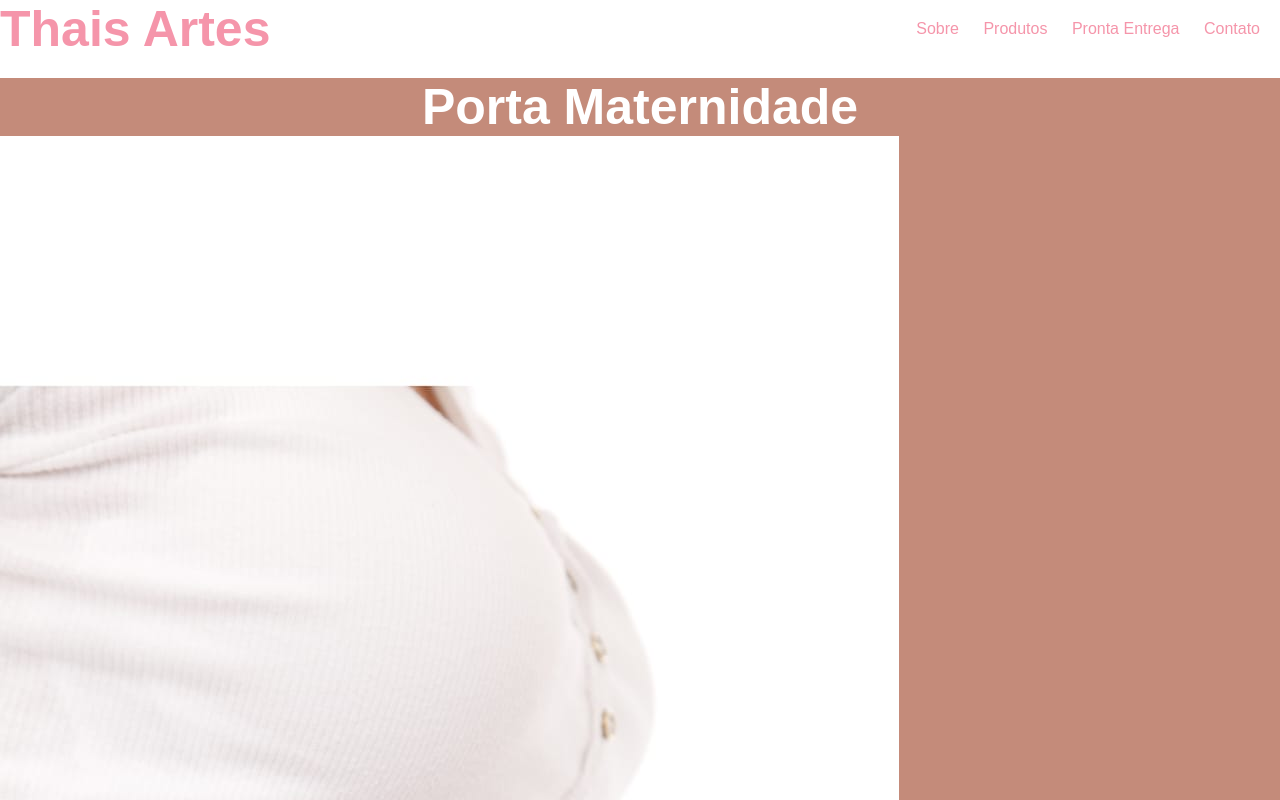
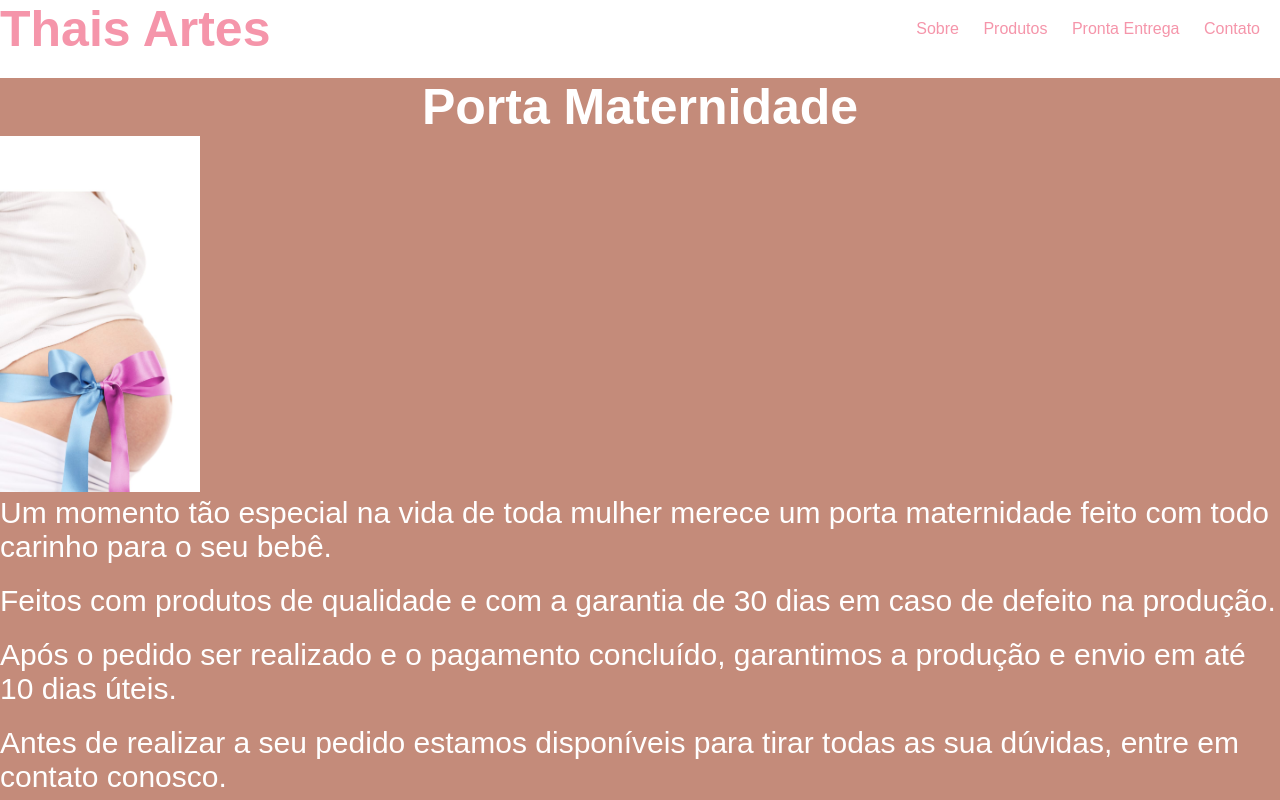
Before and after one commit to almmatheus/porta-maternidade, a plain HTML site: page index.html in a window 1280 px wide. Shown: the top 800 px of the page. Drawn offline with Linux system fonts and the light colour scheme; a script that the page names is missing.

Commit message:
alteração de tamanho da imagem

```diff
--- a/style.css
+++ b/style.css
@@ -35,6 +35,10 @@ main #sobre h1{
     color: white;
     font-size: 50px;
     text-align: center;
+}
+
+main #sobre img{
+    width: 200px;
 }
 
 main #sobre p{
```
